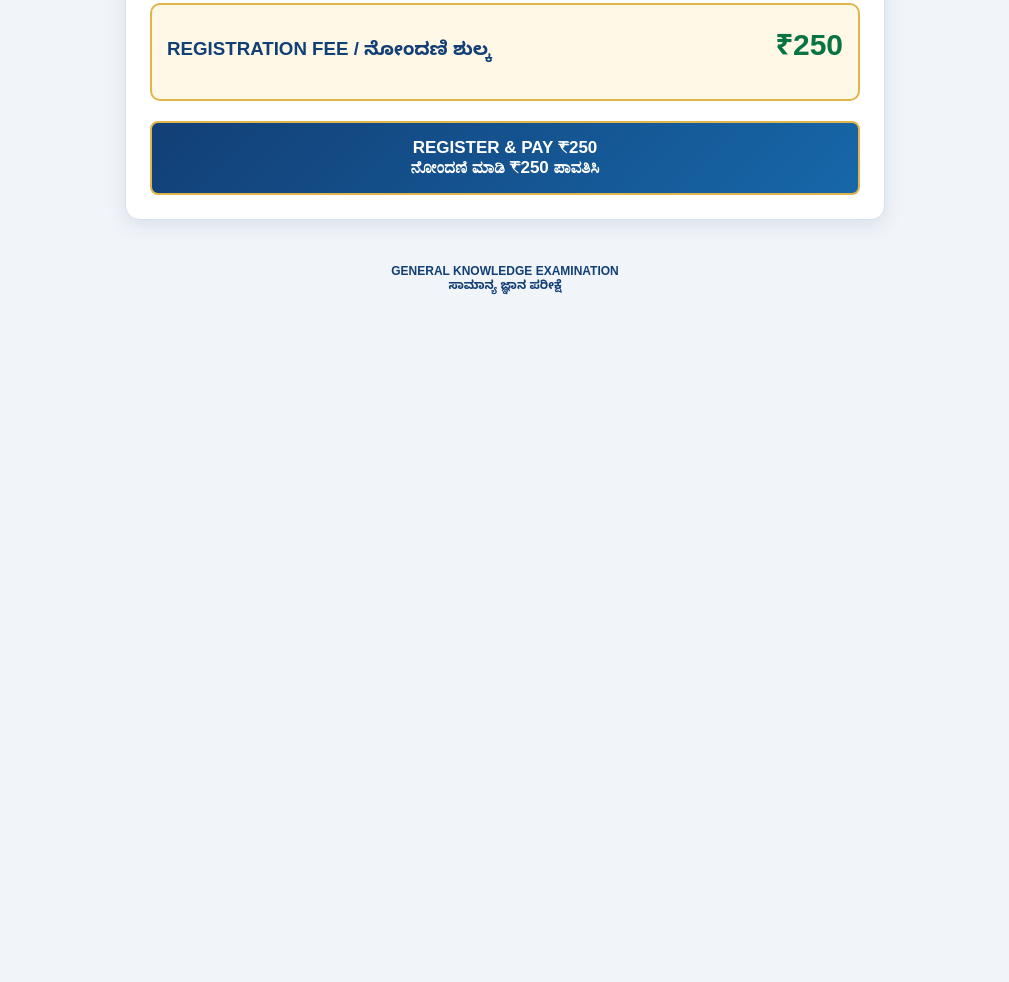
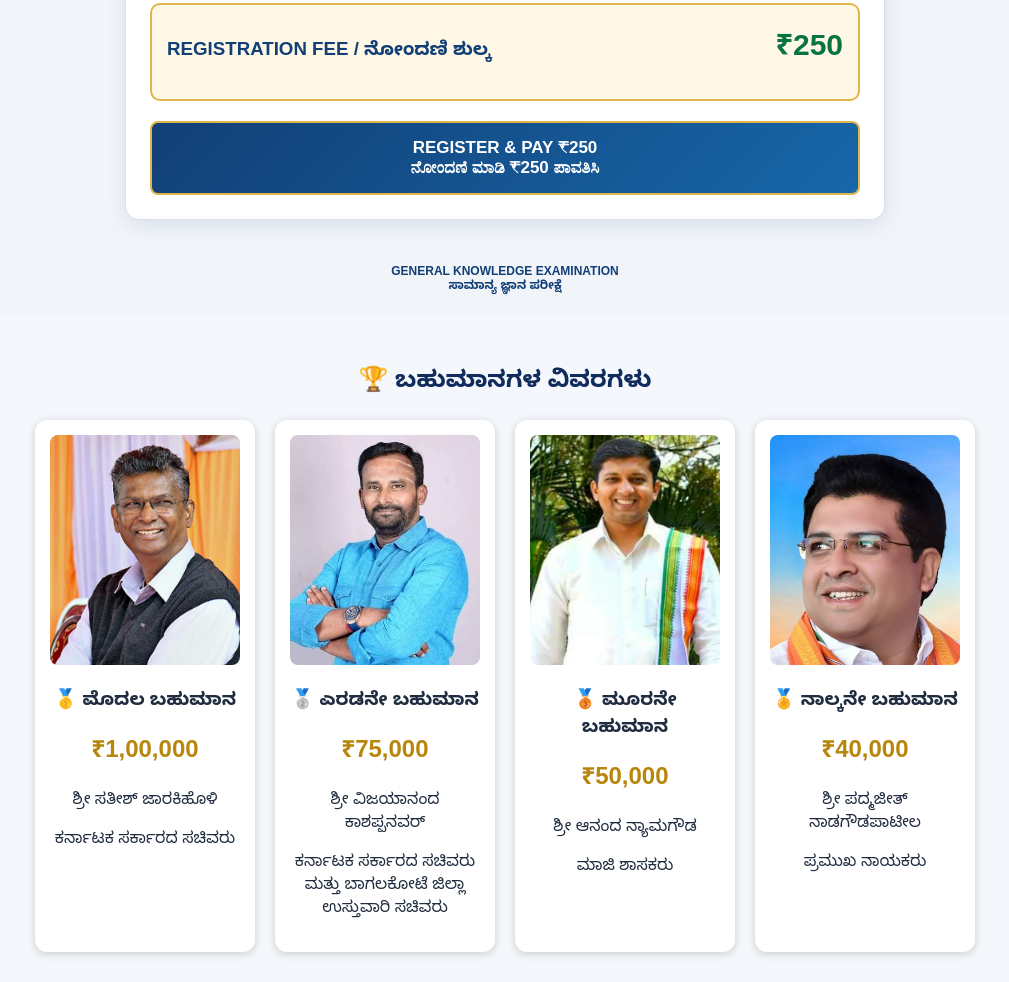
Before and after one commit to deepashindri-netizen/student-registration, a website: page public/index.html in a window 1280 px wide. Shown: the part 2041-3023 px from the top of the page, without its empty margins (135-1144 px from the left). Before the commit the page ends 2356 px from the top, so only its background shows below. Drawn offline with nearby package versions, Linux system fonts and the light colour scheme.

Commit message:
Update index.html

```diff
--- a/public/index.html
+++ b/public/index.html
@@ -320,5 +320,45 @@
     <br>
     ಸಾಮಾನ್ಯ ಜ್ಞಾನ ಪರೀಕ್ಷೆ
   </footer>
+
+<section style="background:#f4f7fc; padding:30px 15px; text-align:center;">
+  <h2 style="color:#102b5c;">🏆 ಬಹುಮಾನಗಳ ವಿವರಗಳು</h2>
+  <div style="display:flex; flex-wrap:wrap; justify-content:center; gap:20px;">
+
+    <div style="background:white; padding:15px; border-radius:12px; width:220px; box-shadow:0 2px 8px #ccc;">
+      <img src="Satish.jpg" alt="Satish Jarkiholi" style="width:100%; height:230px; object-fit:cover; border-radius:8px;">
+      <h3>🥇 ಮೊದಲ ಬಹುಮಾನ</h3>
+      <h2 style="color:#b8860b;">₹1,00,000</h2>
+      <p>ಶ್ರೀ ಸತೀಶ್ ಜಾರಕಿಹೊಳಿ</p>
+      <p>ಕರ್ನಾಟಕ ಸರ್ಕಾರದ ಸಚಿವರು</p>
+    </div>
+
+    <div style="background:white; padding:15px; border-radius:12px; width:220px; box-shadow:0 2px 8px #ccc;">
+      <img src="kashappanavar.jpg" alt="Vijayanand Kashappanavar" style="width:100%; height:230px; object-fit:cover; border-radius:8px;">
+      <h3>🥈 ಎರಡನೇ ಬಹುಮಾನ</h3>
+      <h2 style="color:#b8860b;">₹75,000</h2>
+      <p>ಶ್ರೀ ವಿಜಯಾನಂದ ಕಾಶಪ್ಪನವರ್</p>
+      <p>ಕರ್ನಾಟಕ ಸರ್ಕಾರದ ಸಚಿವರು ಮತ್ತು ಬಾಗಲಕೋಟೆ ಜಿಲ್ಲಾ ಉಸ್ತುವಾರಿ ಸಚಿವರು</p>
+    </div>
+
+    <div style="background:white; padding:15px; border-radius:12px; width:220px; box-shadow:0 2px 8px #ccc;">
+      <img src="Anand.jpg" alt="Anand Nyamagouda" style="width:100%; height:230px; object-fit:cover; border-radius:8px;">
+      <h3>🥉 ಮೂರನೇ ಬಹುಮಾನ</h3>
+      <h2 style="color:#b8860b;">₹50,000</h2>
+      <p>ಶ್ರೀ ಆನಂದ ನ್ಯಾಮಗೌಡ</p>
+      <p>ಮಾಜಿ ಶಾಸಕರು</p>
+    </div>
+
+    <div style="background:white; padding:15px; border-radius:12px; width:220px; box-shadow:0 2px 8px #ccc;">
+      <img src="Padmajeet.jpg" alt="Padmajeet Nadagoudapatil" style="width:100%; height:230px; object-fit:cover; border-radius:8px;">
+      <h3>🏅 ನಾಲ್ಕನೇ ಬಹುಮಾನ</h3>
+      <h2 style="color:#b8860b;">₹40,000</h2>
+      <p>ಶ್ರೀ ಪದ್ಮಜೀತ್ ನಾಡಗೌಡಪಾಟೀಲ</p>
+      <p>ಪ್ರಮುಖ ನಾಯಕರು</p>
+    </div>
+
+  </div>
+</section>
+
 </body>
 </html>
```
